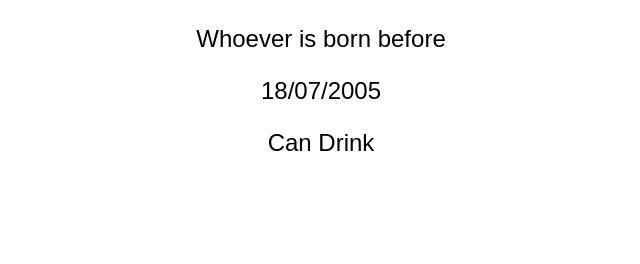
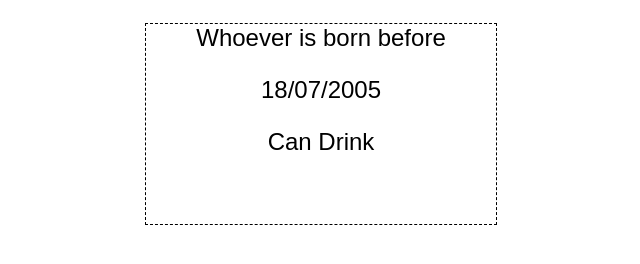
Before and after one commit to o850cHQk/aus-drinking-age, a plain HTML site: page index.html in a window 1280 px wide. Shown: the whole page, without its empty margins (319-959 px from the left). Drawn offline with Linux system fonts and the light colour scheme.

Commit message:
Update index.html

```diff
--- a/index.html
+++ b/index.html
@@ -9,12 +9,18 @@
         <meta name="description" content="Get the current DOB (Date Of Birth) of who can legally drink in australia">
         <meta name="author" content="">
         <style>
+            .canvas {
+                width: 100%;
+                height: 100%;
+            }
             .box {
                 font-family: arial;
                 font-size: 24px;
                 margin: 25px;
                 height: 200px;
-                outline: 1px black;
+                width: 350px;
+                outline: dashed 1px black;
+                margin: 0 auto;
             }
 
             p {
@@ -24,10 +30,12 @@
 
     </head>
     <body>
-        <div class="box">
-            <p>Whoever is born before</p>
-            <p id='time'></p>
-            <p>Can Drink</p>
+        <div class="canvas">
+            <div class="box">
+                <p>Whoever is born before</p>
+                <p id='time'></p>
+                <p>Can Drink</p>
+            </div>
         </div>
     </body>
     <script>
```
